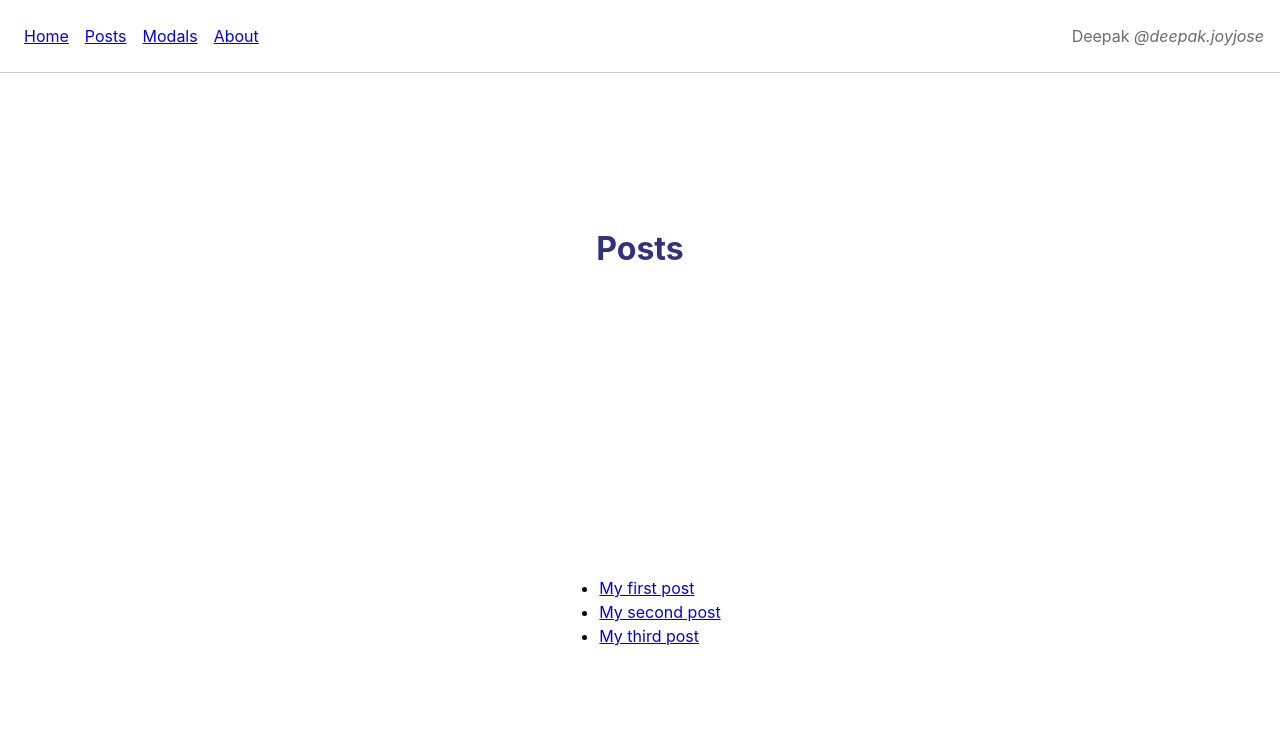
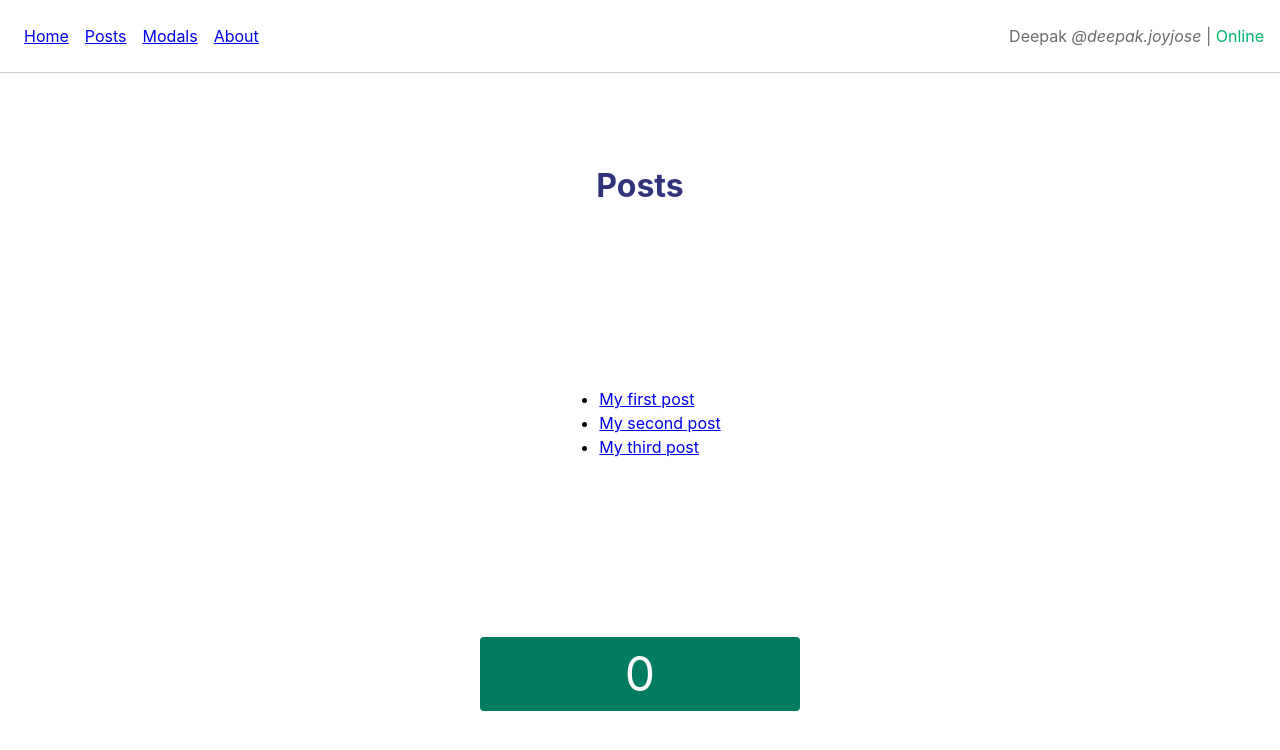
Before and after one commit to deejayjay/udemy-vue3-composition-api, a Vue app in the folder Section-2/vue-composition-api-basics/: page /posts in a window 1280 px wide. Shown: the top 750 px of the page. Built offline with nearby package versions, Linux system fonts and the light colour scheme.

Commit message:
Completes module-11

```diff
--- a/Section-2/vue-composition-api-basics/package.json
+++ b/Section-2/vue-composition-api-basics/package.json
@@ -8,6 +8,7 @@
     "preview": "vite preview"
   },
   "dependencies": {
+    "@vueuse/core": "^10.3.0",
     "pinia": "^2.1.3",
     "vue": "^3.3.4",
     "vue-router": "^4.2.2"
--- a/Section-2/vue-composition-api-basics/src/App.vue
+++ b/Section-2/vue-composition-api-basics/src/App.vue
@@ -11,7 +11,9 @@
                   class="nav-link">About</RouterLink>
     </nav>
     <div class="user-data">
-      {{ userData.name }} <span class="username">@{{ userData.username }}</span>
+      {{ userData.name }} <span class="username">@{{ userData.username }}</span> |
+      <span class="network-status"
+            :class="{ 'online': online }">{{ online ? 'Online' : 'Offline' }}</span>
     </div>
   </header>
 
@@ -21,6 +23,9 @@
 <script setup>
 import { reactive, provide } from 'vue';
 import { RouterLink, RouterView } from 'vue-router'
+import { useOnline } from '@vueuse/core'
+
+const online = useOnline()
 
 // User data
 const userData = reactive({
@@ -39,6 +44,15 @@ provide("userData", userData);
   padding: 1.5rem 1rem;
 }
 
+.network-status {
+  color: #6c6c6c;
+  transition: color 0.5s ease-in-out;
+}
+
+.online {
+  color: rgb(0, 180, 105);
+}
+
 .nav-link {
   margin: 0 0.5rem;
 }
--- a/Section-2/vue-composition-api-basics/src/components/Modal.vue
+++ b/Section-2/vue-composition-api-basics/src/components/Modal.vue
@@ -19,7 +19,7 @@
 </template>
 
 <script setup>
-import { defineProps, defineEmits, inject } from "vue"
+import { inject } from "vue"
 
 // inject
 const userData = inject("userData");
--- a/Section-2/vue-composition-api-basics/src/components/ModalDark.vue
+++ b/Section-2/vue-composition-api-basics/src/components/ModalDark.vue
@@ -16,8 +16,6 @@
 </template>
 
 <script setup>
-import { defineProps, defineEmits } from "vue"
-
 // Props
 const props = defineProps({
   modelValue: {
--- /dev/null
+++ b/Section-2/vue-composition-api-basics/src/use/useCounter.js
@@ -0,0 +1,43 @@
+import { reactive, computed, watch, nextTick } from 'vue';
+
+const counterData = reactive({
+  count: 0,
+  title: 'My Counter',
+});
+
+export function useCounter() {
+  watch(() => counterData.count, (newCount, _oldCount) => {
+    if (newCount === 20) {
+      alert('Counter is at 20!');
+    }
+  })
+
+  const oddOrEven = computed(() => counterData.count % 2 !== 0 ? 'odd' : 'even');
+
+  async function increaseCounter(number) {
+    counterData.count += number;
+
+    const counterRef = document.getElementById('counter');
+
+    if (!counterRef) return;
+    console.log(`Counter before DOM update: ${document.getElementById('counter').textContent}`);
+
+    await nextTick(() => {
+      console.log(`Counter after DOM update: ${document.getElementById('counter').textContent}`);
+    });
+  }
+
+  function decreaseCounter(number) {
+    if (counterData.count === 0 || counterData.count - number < 0) {
+      return;
+    }
+    counterData.count -= number;
+  }
+
+  return {
+    counterData,
+    oddOrEven,
+    increaseCounter,
+    decreaseCounter,
+  }
+}
--- a/Section-2/vue-composition-api-basics/src/views/HomeView.vue
+++ b/Section-2/vue-composition-api-basics/src/views/HomeView.vue
@@ -42,42 +42,19 @@
 </template>
 
 <script setup>
-import { reactive, computed, watch, ref, onMounted, nextTick } from 'vue';
+import { ref, onMounted } from 'vue';
+
+import { useCounter } from '@/use/useCounter'
 
 const appTitle = 'My Awesome Counter App'
 const appTitleRef = ref(null);
+
 onMounted(() => {
   console.log(appTitleRef.value);
 });
 
-const counterData = reactive({
-  count: 0,
-  title: 'My Counter',
-});
-
-watch(() => counterData.count, (newCount, _oldCount) => {
-  if (newCount === 20) {
-    alert('Counter is at 20!');
-  }
-})
-
-const oddOrEven = computed(() => counterData.count % 2 !== 0 ? 'odd' : 'even');
-
-async function increaseCounter(number) {
-  counterData.count += number;
-  console.log(`Counter before DOM update: ${document.getElementById('counter').textContent}`);
-
-  await nextTick(() => {
-    console.log(`Counter after DOM update: ${document.getElementById('counter').textContent}`);
-  });
-}
-
-function decreaseCounter(number) {
-  if (counterData.count === 0 || counterData.count - number < 0) {
-    return;
-  }
-  counterData.count -= number;
-}
+// Counter
+const { counterData, oddOrEven, increaseCounter, decreaseCounter } = useCounter();
 </script>
 
 <style scoped>
--- a/Section-2/vue-composition-api-basics/src/views/PostsView.vue
+++ b/Section-2/vue-composition-api-basics/src/views/PostsView.vue
@@ -7,11 +7,18 @@
         <RouterLink :to="`/posts/${post.id}`">{{ post.title }}</RouterLink>
       </li>
     </ul>
+
+    <button type="button"
+            class="counter-button"
+            :class="{ 'green': oddOrEven === 'even' }"
+            @click="increaseCounter(1)">{{ counterData.count }}</button>
   </div>
 </template>
 
 <script setup>
 import { ref } from 'vue';
+
+import { useCounter } from '@/use/useCounter'
 
 const posts = ref([
   {
@@ -30,6 +37,9 @@ const posts = ref([
     body: 'Lorem ipsum dolor sit amet consectetur adipisicing elit. Quisquam, voluptatum.'
   }
 ]);
+
+// Counter
+const { counterData, increaseCounter, oddOrEven } = useCounter();
 </script>
 
 <style scoped>
@@ -44,4 +54,27 @@ h1 {
   font-size: 2rem;
   color: #31327c;
 }
+
+.counter-button {
+  font-size: 3rem;
+  width: min(20rem, 100%);
+  background-color: #31327c;
+  color: #fafafa;
+  border: none;
+  border-radius: 4px;
+  transition: background-color 0.2s ease-in-out;
+}
+
+.counter-button.green {
+  background-color: #007c61;
+}
+
+.counter-button:hover {
+  cursor: pointer;
+  background-color: #3f40d6;
+}
+
+.counter-button.green:hover {
+  background-color: #14bd98;
+}
 </style>
```
Also changed, not shown: 1 other file (tests, documents, lock files or other folders).
